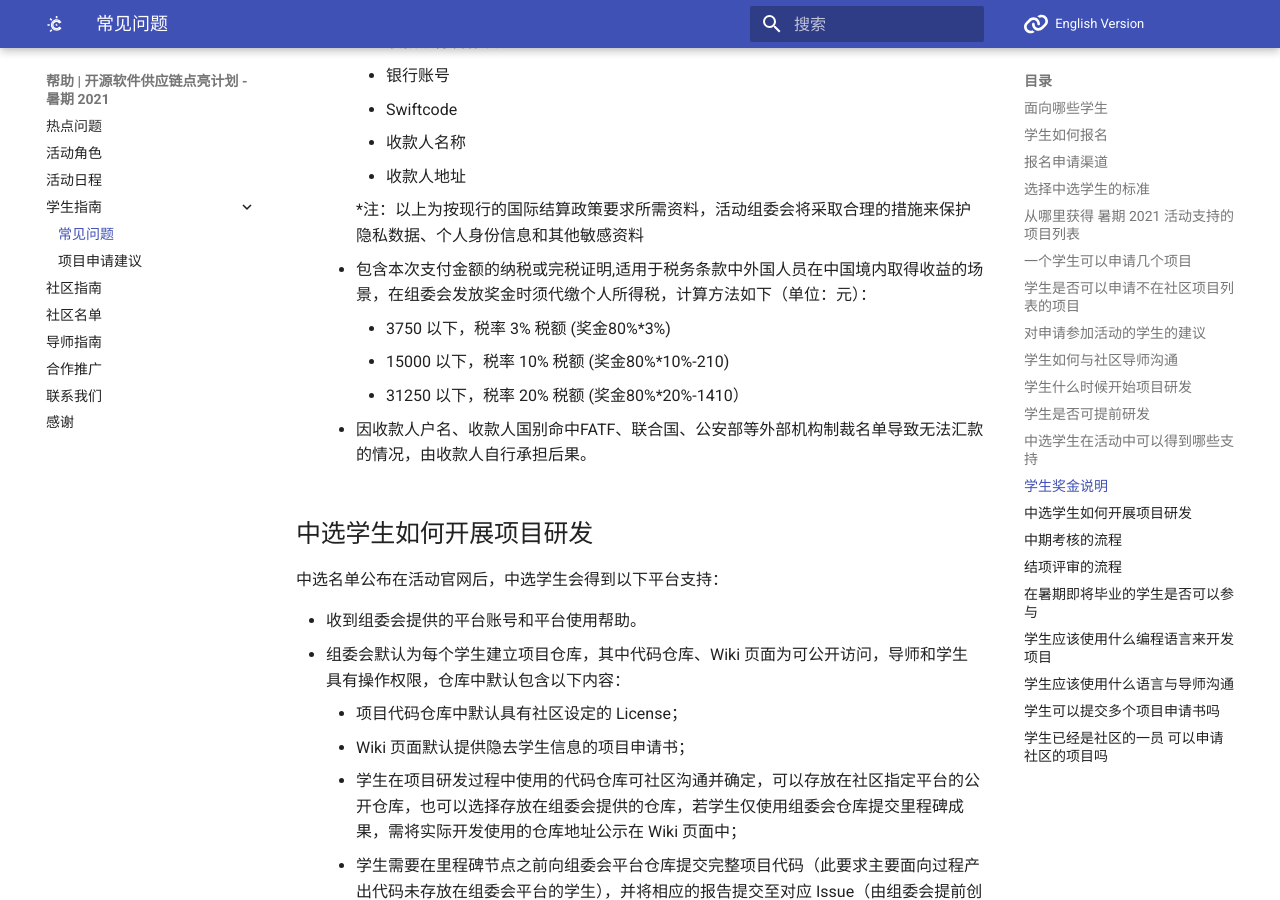
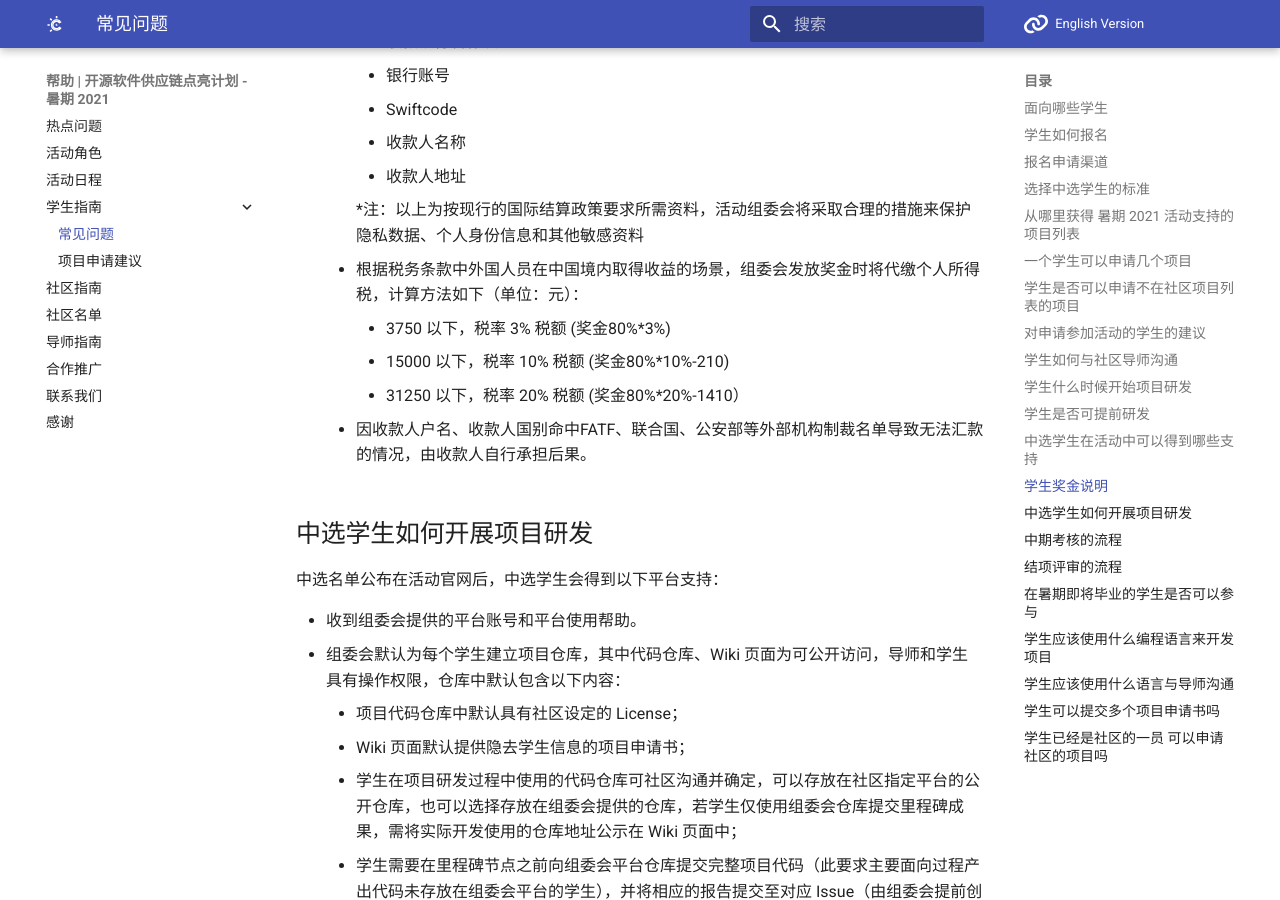
Before and after one commit to summer-ospp/help, an MkDocs documentation site: the page built from docs/student.md, in a window 1280 px wide and 900 px high, scrolled down 3184 px. Built offline with MkDocs 1.6.1 and Material for MkDocs 9.7.7, drawn with Linux system fonts in a browser that asks for light colours; comment, search, counter and statistics services are not loaded.

Commit message:
Update student.md

```diff
--- a/docs/student.md
+++ b/docs/student.md
@@ -101,7 +101,7 @@
 
         *注：以上为按现行的国际结算政策要求所需资料，活动组委会将采取合理的措施来保护隐私数据、个人身份信息和其他敏感资料
 
-    - 包含本次支付金额的纳税或完税证明,适用于税务条款中外国人员在中国境内取得收益的场景，在组委会发放奖金时须代缴个人所得税，计算方法如下（单位：元）：
+    - 根据税务条款中外国人员在中国境内取得收益的场景，组委会发放奖金时将代缴个人所得税，计算方法如下（单位：元）：
         - 3750 以下，税率 3% 税额 (奖金80%*3%)
         - 15000 以下，税率 10% 税额 (奖金80%*10%-210)
         - 31250 以下，税率 20% 税额 (奖金80%*20%-1410）
```
